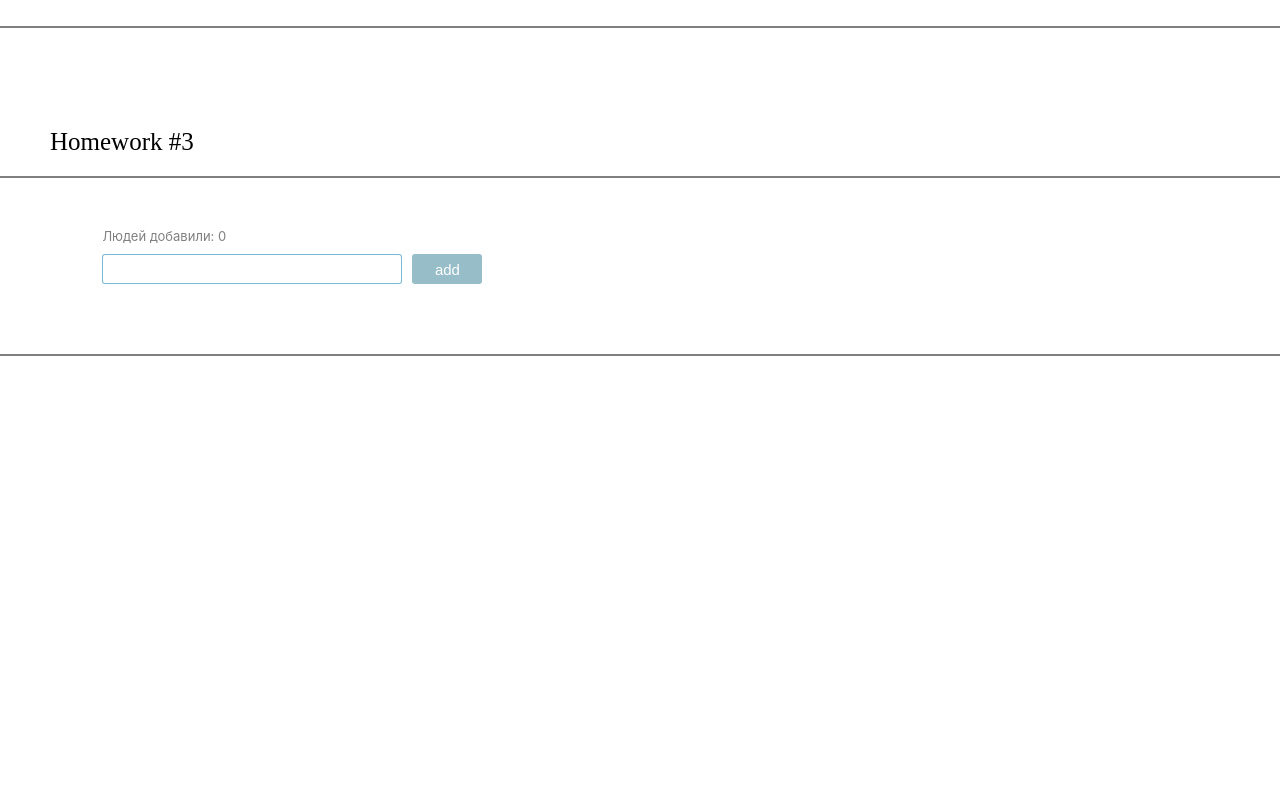
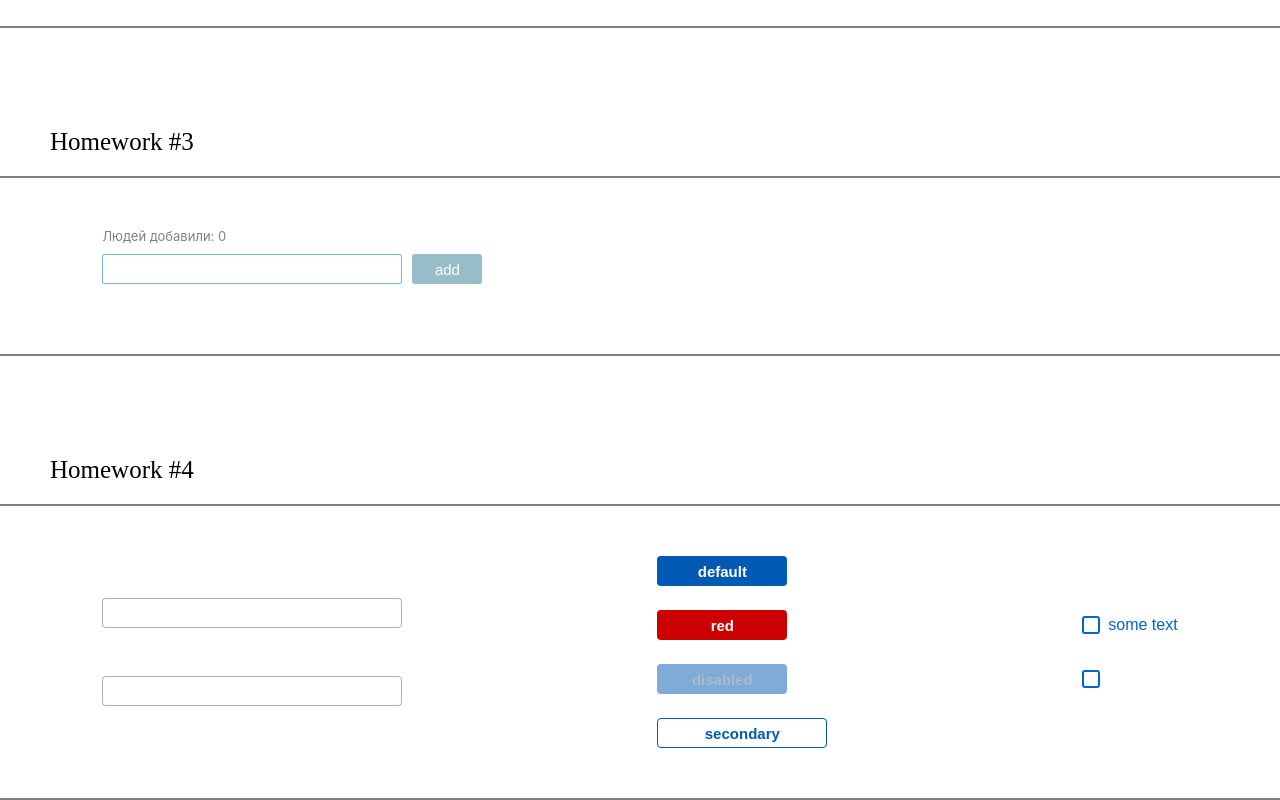
Before and after one commit to markalex11/hws2, a React (Create React App) app: page /#/pre-junior in a window 1280 px wide. Shown: the part 951-1751 px from the top of the page. Before the commit the page ends 1307 px from the top, so only its background shows below. Built offline with nearby package versions, Linux system fonts and the light colour scheme.

Commit message:
howe work 4

```diff
--- a/src/s1-main/App.tsx
+++ b/src/s1-main/App.tsx
@@ -3,6 +3,7 @@ import s from './App.module.css'
 import HW1 from '../s2-homeworks/hw01/HW1'
 import HW2 from "../s2-homeworks/hw02/HW2";
 import HW3 from "../s2-homeworks/hw03/HW3";
+import HW4 from "../s2-homeworks/hw04/HW4";
 
 function App() {
     return (
@@ -11,8 +12,7 @@ function App() {
             {/*раскомментировать по ходу выполнения*/}
             <HW2/>
             <HW3/>
-            {/*<HW
-            4/>*/}
+            <HW4/>
 
             {/*при выполнении дз 5 и более - закомментировать здесь дз 1-4, так как они есть внутри дз 5*/}
             {/*<HW5/>*/}
--- a/src/s2-homeworks/hw03/GreetingContainer.tsx
+++ b/src/s2-homeworks/hw03/GreetingContainer.tsx
@@ -4,7 +4,7 @@ import { UserType } from './HW3'
 
 type GreetingContainerPropsType = {
     users: Array<UserType> // need to fix any   DONE
-    addUserCallback: (name:string) => void // need to fix any
+    addUserCallback: (name:string) => void // need to fix any  DONE
 }
 
 export const pureAddUser = (name:string, setError: (er:string)=>void , setName: (newName:string)=>void, addUserCallback: (name:string)=>void) => {
--- a/src/s2-homeworks/hw04/common/c1-SuperInputText/SuperInputText.module.css
+++ b/src/s2-homeworks/hw04/common/c1-SuperInputText/SuperInputText.module.css
@@ -2,19 +2,34 @@
 }
 
 .input {
+    width:300px;
+    height: 30px;
+    border: 1px solid rgba(128, 128, 128, 0.61);
+    border-radius: 4px;
 }
 
 .inputWrapper {
+    display: flex;
+    flex-direction: column-reverse;
 }
 
 .superInput {
+    width:300px;
+    height: 30px;
+    border: 1px solid rgba(128, 128, 128, 0.61);
+    border-radius: 4px;
 }
 
 .errorInput {
+    border: 1px solid red;
 }
 
 .errorInput:focus {
+    border: 1px solid red;
 }
 
 .error {
+    color:red;
+    font-size: 12px;
+
 }
--- a/src/s2-homeworks/hw04/common/c1-SuperInputText/SuperInputText.tsx
+++ b/src/s2-homeworks/hw04/common/c1-SuperInputText/SuperInputText.tsx
@@ -50,6 +50,7 @@ const SuperInputText: React.FC<SuperInputTextPropsType> = (
 
     const finalSpanClassName = s.error
         + (spanClassName ? ' ' + spanClassName : '')
+
     const finalInputClassName = s.input
         + (error ? ' ' + s.errorInput : ' ' + s.superInput)
         + (className ? ' ' + s.className : '') // задача на смешивание классов
--- a/src/s2-homeworks/hw04/common/c2-SuperButton/SuperButton.module.css
+++ b/src/s2-homeworks/hw04/common/c2-SuperButton/SuperButton.module.css
@@ -1,36 +1,68 @@
 .button {
+    width:130px;
+    height: 30px;
+    border-radius: 4px;
+    color: white;
+    font-size: 15px;
+    font-weight: bold;
 }
 
 .disabled {
+    background-color: #0059b3;
+    opacity: 0.5;
+    border: none;
+    color: rgba(128, 128, 128, 0.73);
 }
 
 .secondary {
+    background-color: white;
+    border: 1px solid #0059b3;
+    width: 170px;
+    color: #0059b3
 }
 
 .default {
+    background-color: #0059b3;
+    border: none;
 }
 
 .red {
+    background-color: #cc0000;
+    border: none;
 }
 
 .default:hover {
+    width: 170px;
+    opacity: 0.9;
 }
 
 .red:hover {
+    width: 170px;
+    opacity: 0.9;
 }
 
 .secondary:hover {
+    background-color: rgba(0, 89, 179, 0.18);
 }
 
 
 .default:active {
+    width: 150px;
 }
 
 .secondary:active {
+    width: 150px;
+
 }
 
 .red:active {
+    width: 150px;
+
 }
 
 .button:disabled {
+    background-color: #0059b3;
+    opacity: 0.5;
+    border: none;
+    color: rgba(128, 128, 128, 0.73);
 }
--- a/src/s2-homeworks/hw04/common/c2-SuperButton/SuperButton.tsx
+++ b/src/s2-homeworks/hw04/common/c2-SuperButton/SuperButton.tsx
@@ -22,6 +22,13 @@ const SuperButton: React.FC<SuperButtonPropsType> = (
         //         ? ...
         //         : xType === 'red'
         //             ? ...
+        +(disabled
+            ? " " + s.disabled
+            : xType === 'red'
+            ? ' ' + s.red
+            : xType === 'secondary'
+            ?' ' + s.secondary
+            :' ' + s.default)
         + (className ? ' ' + className : '') // задачка на смешивание классов
 
     return (
--- a/src/s2-homeworks/hw04/common/c3-SuperCheckbox/SuperCheckbox.tsx
+++ b/src/s2-homeworks/hw04/common/c3-SuperCheckbox/SuperCheckbox.tsx
@@ -28,7 +28,8 @@ const SuperCheckbox: React.FC<SuperCheckboxPropsType> = (
 ) => {
     const onChangeCallback = (e: ChangeEvent<HTMLInputElement>) => {
         // задачка на написание онченджа
-
+       onChange?.(e)
+       onChangeChecked?.(e.currentTarget.checked)
     }
 
     const finalInputClassName = s.checkbox
```
